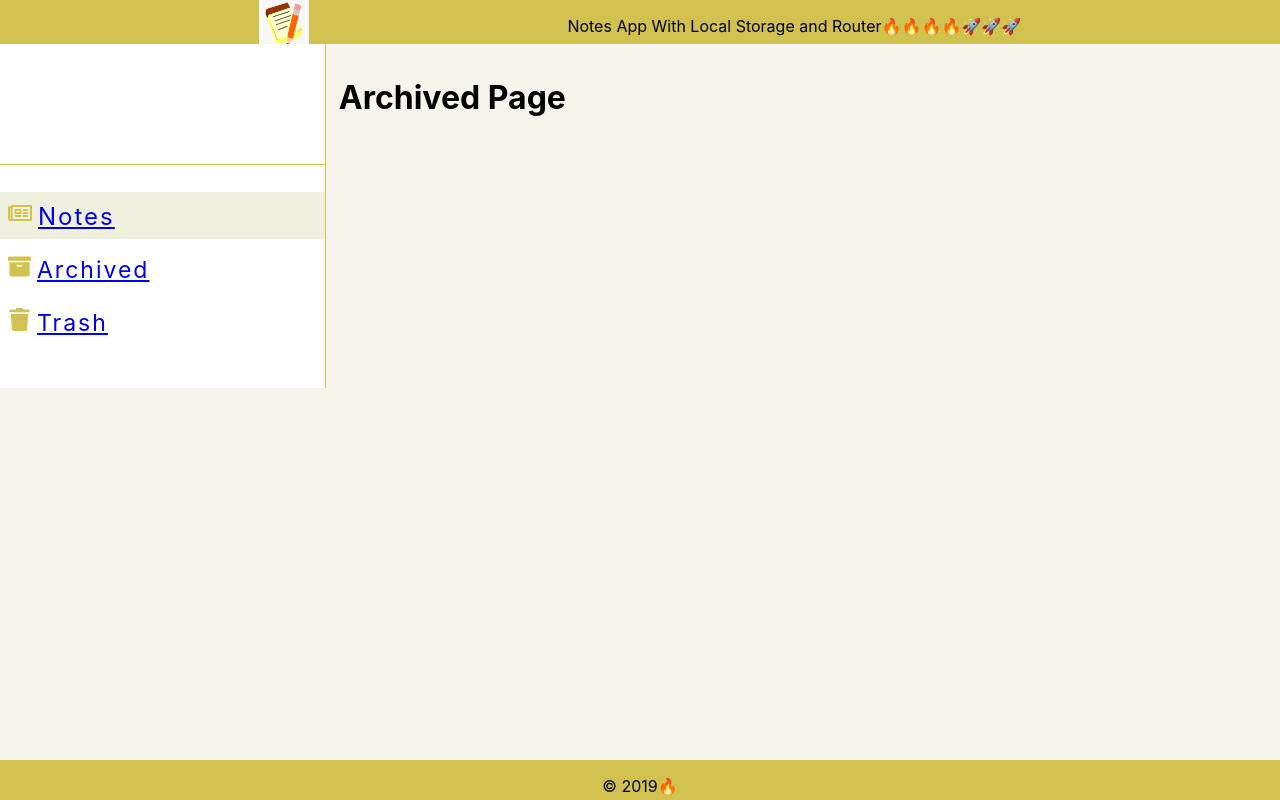
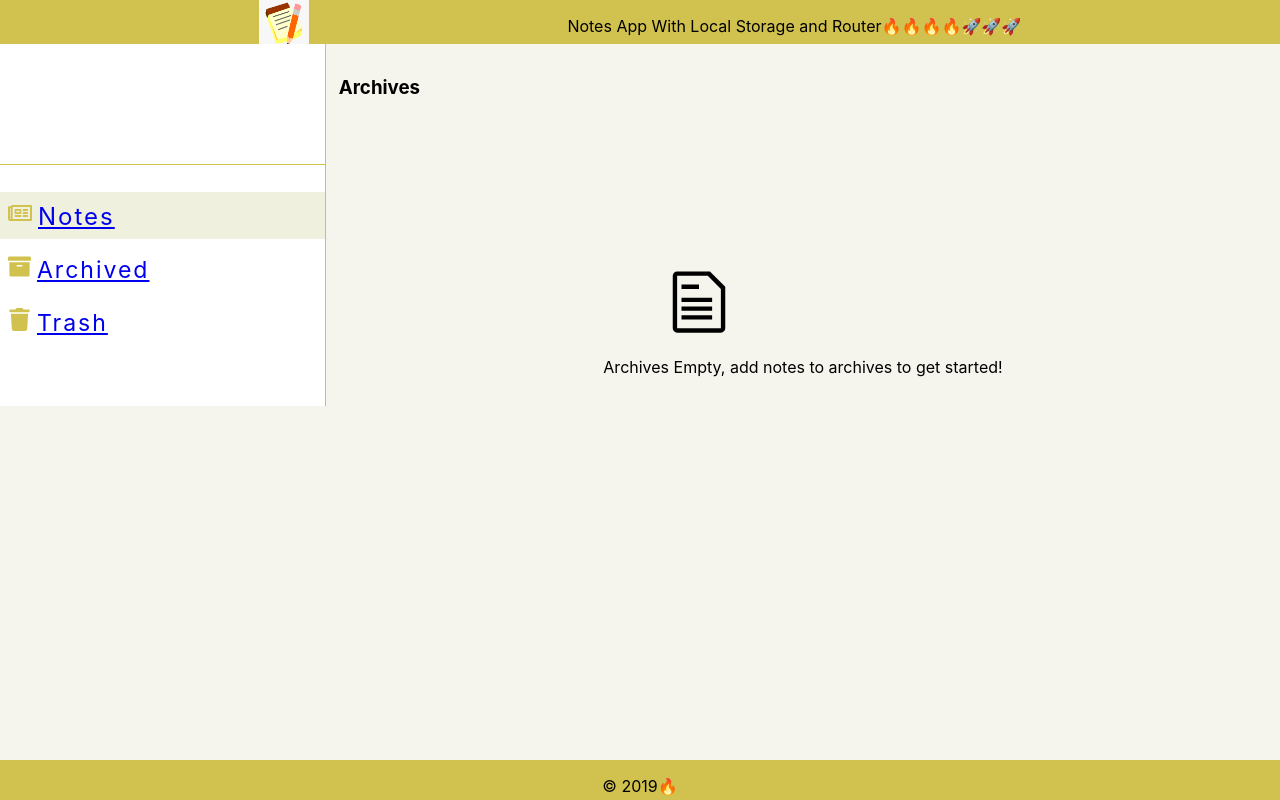
Before and after one commit to dfrempah/react-notes-app, a React (Create React App) app: page /archived in a window 1280 px wide. Built offline with nearby package versions, Linux system fonts and the light colour scheme.

Commit message:
fixed trash and archived pages

```diff
--- a/src/App.css
+++ b/src/App.css
@@ -208,6 +208,18 @@ textarea {
 .App-link {
   color: #09d3ac;
 }
+.archives-page {
+  display: flex;
+  flex-direction: column;
+  align-content: space-between;
+}
+
+.pages-center-icon {
+  margin-top: 150px;
+  margin-left: 35%;
+  margin-right: 45%;
+  font-size: 44px;
+}
 @media only screen and (min-width: 1280px) {
   .sidebar-main {
     color: #696965;
--- a/src/Pages/Archived.js
+++ b/src/Pages/Archived.js
@@ -1,7 +1,16 @@
 import React from "react";
+import { GoFile } from "react-icons/go";
 
 export const Archived = () => (
-  <div>
-    <h1>Archived Page</h1>
+  <div className="pages-page">
+    <div className="pages-heading">
+      <h3>Archives</h3>
+    </div>
+    <div className="pages-content">
+      <GoFile size="70px" className="pages-center-icon" />
+      <p style={{ textAlign: "center" }}>
+        Archives Empty, add notes to archives to get started!
+      </p>
+    </div>
   </div>
 );
--- a/src/Pages/Trash.js
+++ b/src/Pages/Trash.js
@@ -1,3 +1,16 @@
 import React from "react";
+import { GoTrashcan } from "react-icons/go";
 
-export const Trash = () => <h1>Trash Page</h1>;
+export const Trash = () => (
+  <div className="pages-page">
+    <div className="pages-heading">
+      <h3>Trash</h3>
+    </div>
+    <div className="pages-content">
+      <GoTrashcan size="70px" className="pages-center-icon" />
+      <p style={{ textAlign: "center" }}>
+        Trash Empty, delete notes to get started!
+      </p>
+    </div>
+  </div>
+);
```
